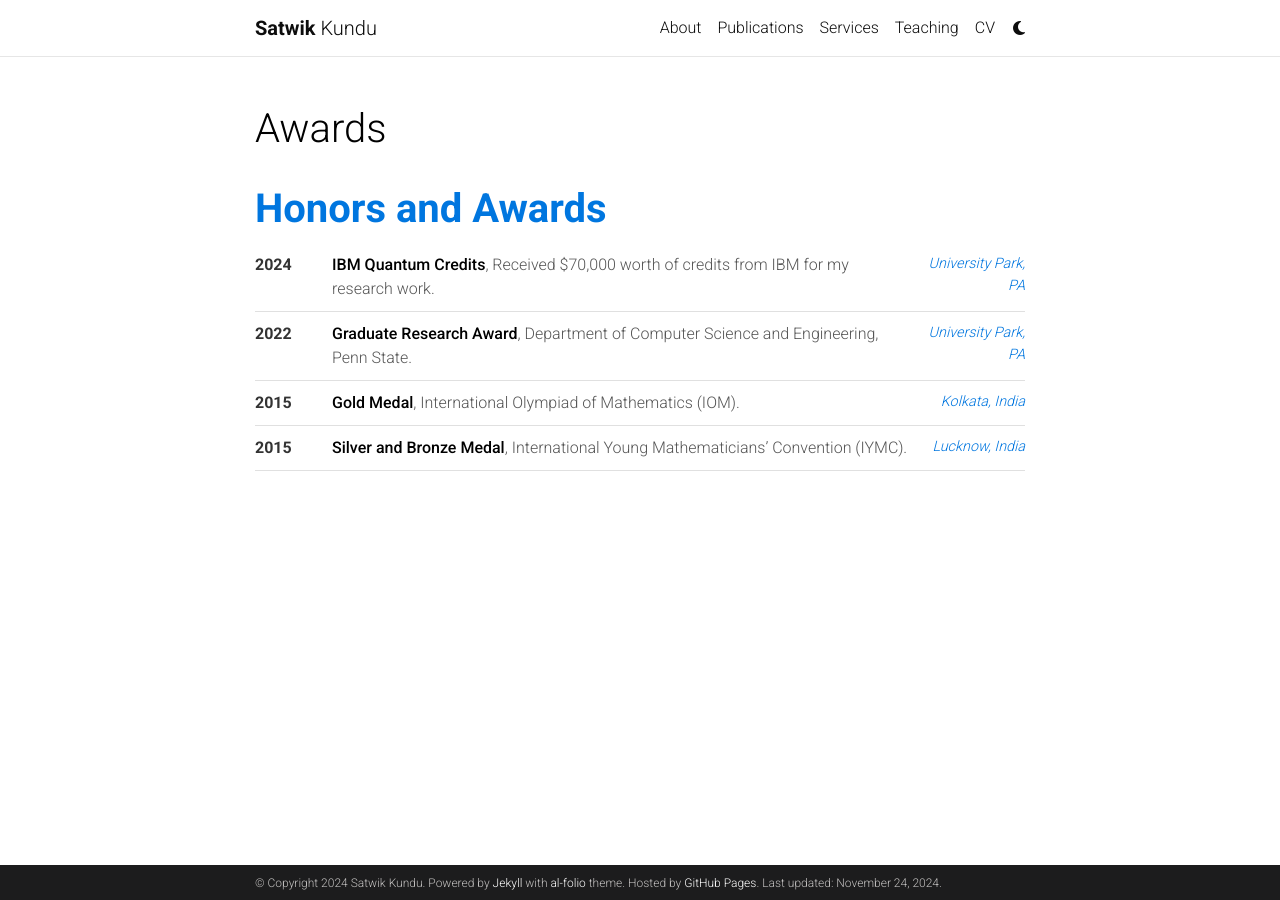
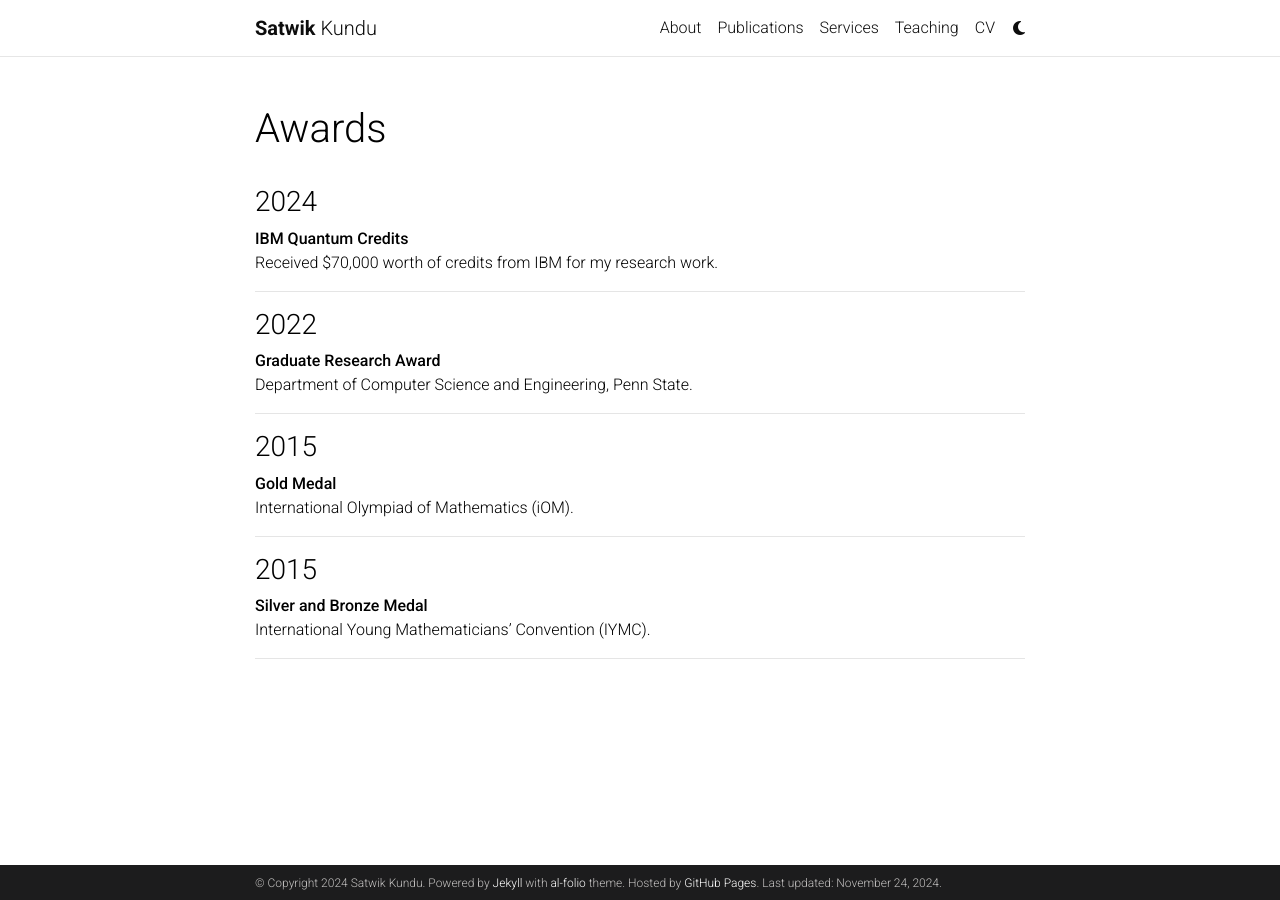
Before and after one commit to satwik-kundu/satwik-kundu.github.io, a Jekyll site: the page built from _pages/awards.md, in a window 1280 px wide. Built offline with Jekyll 4.4.1, drawn with Linux system fonts in a browser that asks for light colours; full-size pictures stand in for the smaller copies a plugin makes; comment, search, counter and statistics services are not loaded; a style sheet for code colours, icons or effects is not loaded.

```diff
--- a/_config.yml
+++ b/_config.yml
@@ -65,7 +65,7 @@ max_width: 800px
 # -----------------------------------------------------------------------------
 # Display links to the page with a preview object on social media.
 serve_og_meta: false # Include Open Graph meta tags in the HTML head
-serve_schema_org: false # Include Schema.org in the HTML head
+serve_schema_org: true # Include Schema.org in the HTML head
 og_image: # The site-wide (default for all links) Open Graph preview image
 
 # -----------------------------------------------------------------------------
--- a/_pages/awards.md
+++ b/_pages/awards.md
@@ -1,75 +1,32 @@
 ---
 layout: page
-permalink: /honors-and-awards/
+permalink: /awards/
 title: Awards
 description:
 nav: false
 nav_order: 7
 ---
 
-# <span style="color: var(--global-theme-color); font-weight: bold;">Honors and Awards</span>
+### 2024
+**IBM Quantum Credits**
+Received $70,000 worth of credits from IBM for my research work.
 
-<div class="award-list">
-  <div class="award-item">
-    <span class="award-year">2024</span>
-    <span class="award-details">
-      <strong>IBM Quantum Credits</strong>, Received $70,000 worth of credits from IBM for my research work.
-    </span>
-    <span class="award-location" style="color: var(--global-theme-color);">University Park, PA</span>
-  </div>
+---
 
-  <div class="award-item">
-    <span class="award-year">2022</span>
-    <span class="award-details">
-      <strong>Graduate Research Award</strong>, Department of Computer Science and Engineering, Penn State.
-    </span>
-    <span class="award-location" style="color: var(--global-theme-color);">University Park, PA</span>
-  </div>
+### 2022
+**Graduate Research Award**
+Department of Computer Science and Engineering, Penn State.
 
-  <div class="award-item">
-    <span class="award-year">2015</span>
-    <span class="award-details">
-      <strong>Gold Medal</strong>, International Olympiad of Mathematics (IOM).
-    </span>
-    <span class="award-location" style="color: var(--global-theme-color);">Kolkata, India</span>
-  </div>
+---
 
-  <div class="award-item">
-    <span class="award-year">2015</span>
-    <span class="award-details">
-      <strong>Silver and Bronze Medal</strong>, International Young Mathematicians’ Convention (IYMC).
-    </span>
-    <span class="award-location" style="color: var(--global-theme-color);">Lucknow, India</span>
-  </div>
-</div>
+### 2015
+**Gold Medal**
+International Olympiad of Mathematics (iOM).
 
-<style>
-  .award-list {
-    display: flex;
-    flex-direction: column;
-    margin-top: 20px;
-  }
-  .award-item {
-    display: flex;
-    justify-content: space-between;
-    margin-bottom: 10px;
-    border-bottom: 1px solid #e0e0e0;
-    padding-bottom: 10px;
-  }
-  .award-year {
-    width: 10%;
-    font-weight: bold;
-    color: #333;
-  }
-  .award-details {
-    width: 75%;
-    font-size: 1em;
-    color: #555;
-  }
-  .award-location {
-    width: 15%;
-    font-size: 0.9em;
-    font-style: italic;
-    text-align: right;
-  }
-</style>
+---
+
+### 2015
+**Silver and Bronze Medal**
+International Young Mathematicians’ Convention (IYMC).
+
+---
```
Also changed, not shown: _bibliography/papers.bib (+13 -1 lines), _data/conferences.yml (added, +39 -0 lines), _data/venues.yml (+0 -27 lines), _news/announcement_200.md (added, +7 -0 lines), _pages/about.md (+0 -14 lines), _pages/conferences.md (added, +24 -0 lines), _pages/cv.md (+1 -1 lines).
